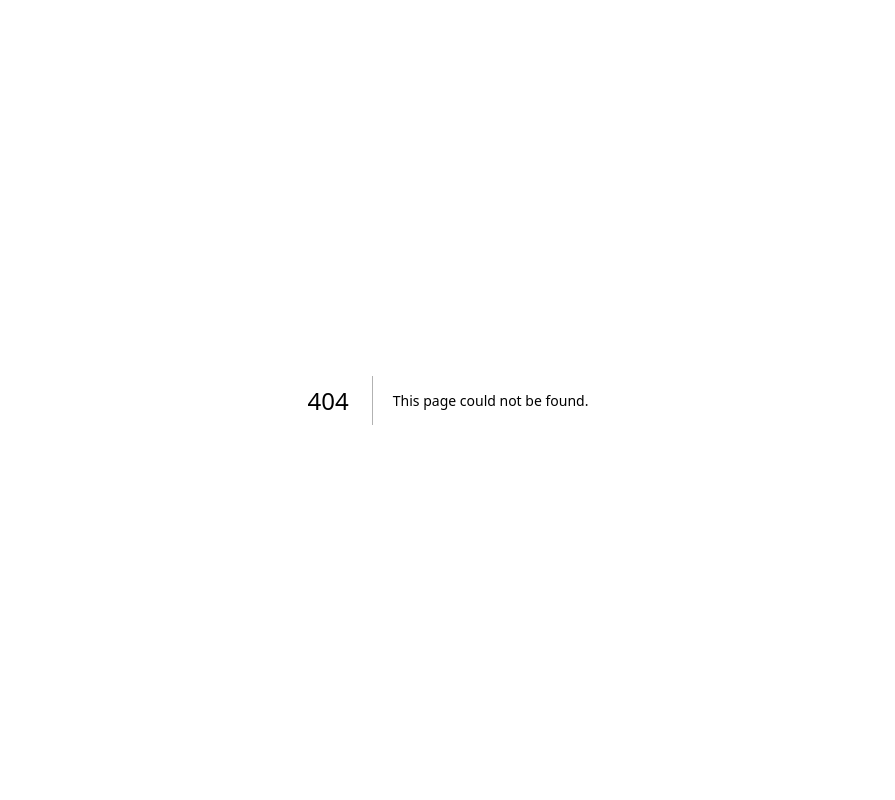
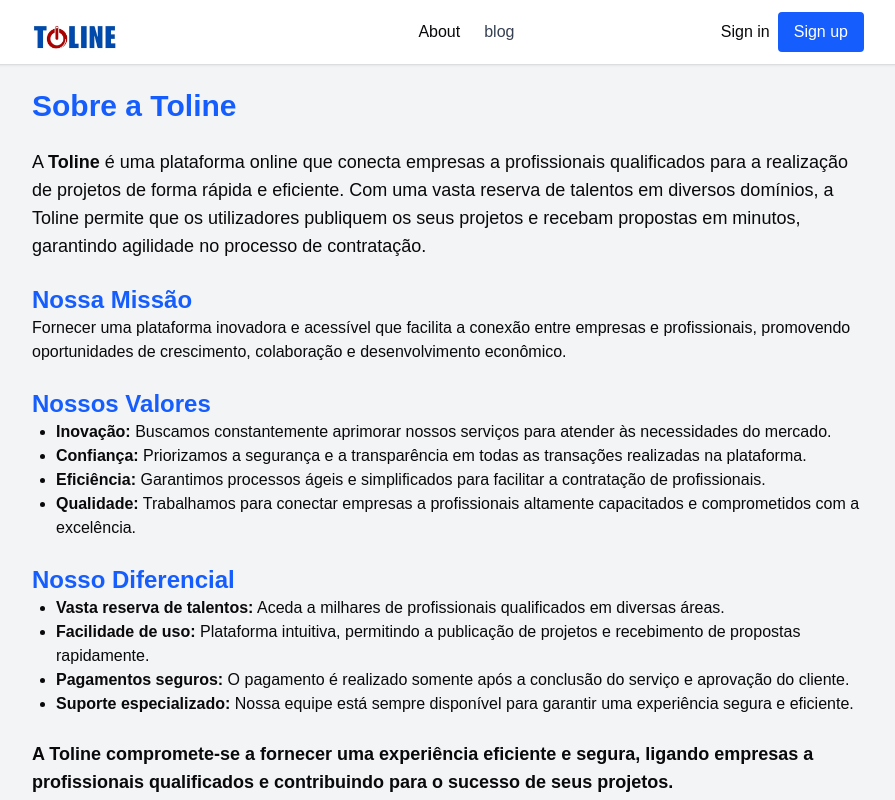
Before and after one commit to tarrciodev/toline, a Next.js app: page /about in a window 1280 px wide. Before the commit this address had no page. Shown: the top 800 px of the page, without its empty margins (192-1087 px from the left). Built offline with nearby package versions, Linux system fonts and the light colour scheme; no server answers.

Commit message:
feat: page about created

```diff
--- /dev/null
+++ b/src/app/(info)/about/page.tsx
@@ -0,0 +1,80 @@
+export default function About() {
+    return (
+        <div>
+            <h1 className='text-3xl font-bold  text-blue-600 mb-6'>
+                Sobre a Toline
+            </h1>
+            <p className='text-lg mb-4'>
+                A <strong>Toline</strong> é uma plataforma online que conecta
+                empresas a profissionais qualificados para a realização de
+                projetos de forma rápida e eficiente. Com uma vasta reserva de
+                talentos em diversos domínios, a Toline permite que os
+                utilizadores publiquem os seus projetos e recebam propostas em
+                minutos, garantindo agilidade no processo de contratação.
+            </p>
+
+            <h2 className='text-2xl font-semibold text-blue-600 mt-6'>
+                Nossa Missão
+            </h2>
+            <p className='mb-4'>
+                Fornecer uma plataforma inovadora e acessível que facilita a
+                conexão entre empresas e profissionais, promovendo oportunidades
+                de crescimento, colaboração e desenvolvimento econômico.
+            </p>
+
+            <h2 className='text-2xl font-semibold text-blue-600 mt-6'>
+                Nossos Valores
+            </h2>
+            <ul className='list-disc pl-6 mb-4'>
+                <li>
+                    <strong>Inovação:</strong> Buscamos constantemente aprimorar
+                    nossos serviços para atender às necessidades do mercado.
+                </li>
+                <li>
+                    <strong>Confiança:</strong> Priorizamos a segurança e a
+                    transparência em todas as transações realizadas na
+                    plataforma.
+                </li>
+                <li>
+                    <strong>Eficiência:</strong> Garantimos processos ágeis e
+                    simplificados para facilitar a contratação de profissionais.
+                </li>
+                <li>
+                    <strong>Qualidade:</strong> Trabalhamos para conectar
+                    empresas a profissionais altamente capacitados e
+                    comprometidos com a excelência.
+                </li>
+            </ul>
+
+            <h2 className='text-2xl font-semibold text-blue-600 mt-6'>
+                Nosso Diferencial
+            </h2>
+            <ul className='list-disc pl-6 mb-4'>
+                <li>
+                    <strong>Vasta reserva de talentos:</strong> Aceda a milhares
+                    de profissionais qualificados em diversas áreas.
+                </li>
+                <li>
+                    <strong>Facilidade de uso:</strong> Plataforma intuitiva,
+                    permitindo a publicação de projetos e recebimento de
+                    propostas rapidamente.
+                </li>
+                <li>
+                    <strong>Pagamentos seguros:</strong> O pagamento é realizado
+                    somente após a conclusão do serviço e aprovação do cliente.
+                </li>
+                <li>
+                    <strong>Suporte especializado:</strong> Nossa equipe está
+                    sempre disponível para garantir uma experiência segura e
+                    eficiente.
+                </li>
+            </ul>
+
+            <p className='mt-6 text-lg font-semibold'>
+                A <strong>Toline</strong> compromete-se a fornecer uma
+                experiência eficiente e segura, ligando empresas a profissionais
+                qualificados e contribuindo para o sucesso de seus projetos.
+            </p>
+        </div>
+    );
+}
--- a/src/components/header.tsx
+++ b/src/components/header.tsx
@@ -1,24 +1,21 @@
-"use client";
+import { auth } from "@/auth";
+import { DoorOpen } from "lucide-react";
 import Link from "next/link";
 import { Logo } from "./logo";
 import { MenuBar } from "./mobile/menu-bar";
 
-export function Header() {
+export async function Header() {
+    const data = ((await auth()) as { user: { email: string } }) ?? null;
+
     return (
         <header className='bg-white shadow-sm sticky top-0 z-50 overflow-hidden h-16 px-4 sm:px-56'>
             <div className='flex justify-between items-center'>
                 <Logo redirectTo='/' />
-                <nav>
-                    <ul className='flex space-x-6'>
-                        <li>
-                            <a
-                                href='#about'
-                                className='text-gray-700 hover:text-blue-600'
-                            >
+                <nav className='flex gap-6'>
+                    <Link href='/about' prefetch>
                         About
-                            </a>
-                        </li>
-                        <li>
+                    </Link>
+
                     <Link
                         href='/blog'
                         className='text-gray-700 hover:text-blue-600'
@@ -26,17 +23,28 @@
                     >
                         blog
                     </Link>
-                        </li>
-                    </ul>
                 </nav>
                 <div className='hidden sm:flex gap-2 items-center'>
-                    <Link href='/login'>Sign in</Link>
+                    {data?.user?.email ? (
+                        <Link href='/dash' prefetch>
+                            <span className='flex justify-center items-center gap-2 bg-blue-800 text-blue-50 font-semibold rounded-xl px-4 py-2'>
+                                dashboard <DoorOpen />
+                            </span>
+                        </Link>
+                    ) : (
+                        <>
+                            <Link href='/login' prefetch>
+                                Sign in
+                            </Link>
                             <Link
                                 href='/register'
+                                prefetch
                                 className='bg-blue-600 text-white px-4 py-2 rounded hover:bg-blue-700'
                             >
                                 Sign up
                             </Link>
+                        </>
+                    )}
                 </div>
                 <MenuBar />
             </div>
```
Also changed, not shown: src/app/(info)/layout.tsx (renamed from src/app/(policies)/layout.tsx), src/app/(info)/privacy-policy/page.tsx (renamed from src/app/(policies)/privacy-policy/page.tsx), src/app/(info)/terms-of-use/page.tsx (renamed from src/app/(policies)/terms-of-use/page.tsx). Lines whose indentation alone changed are shown as unchanged.
